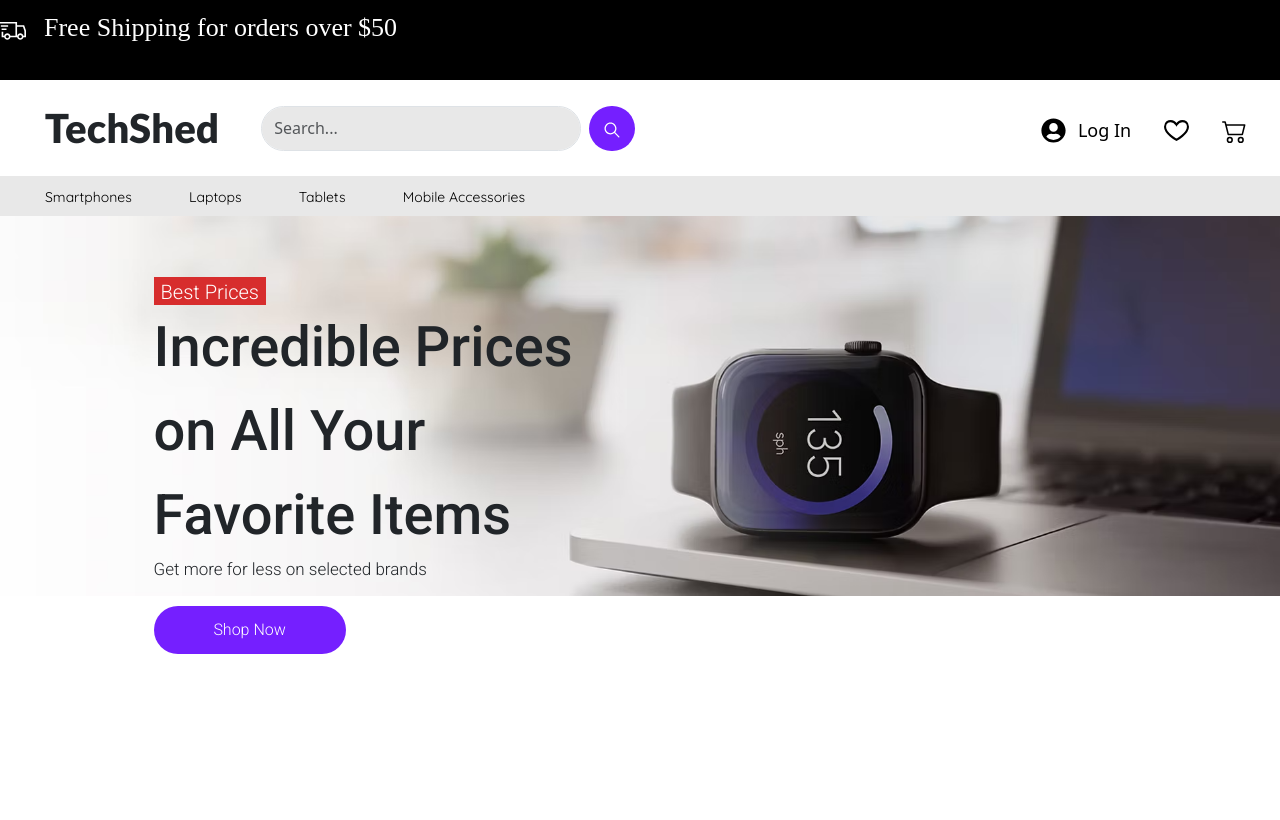
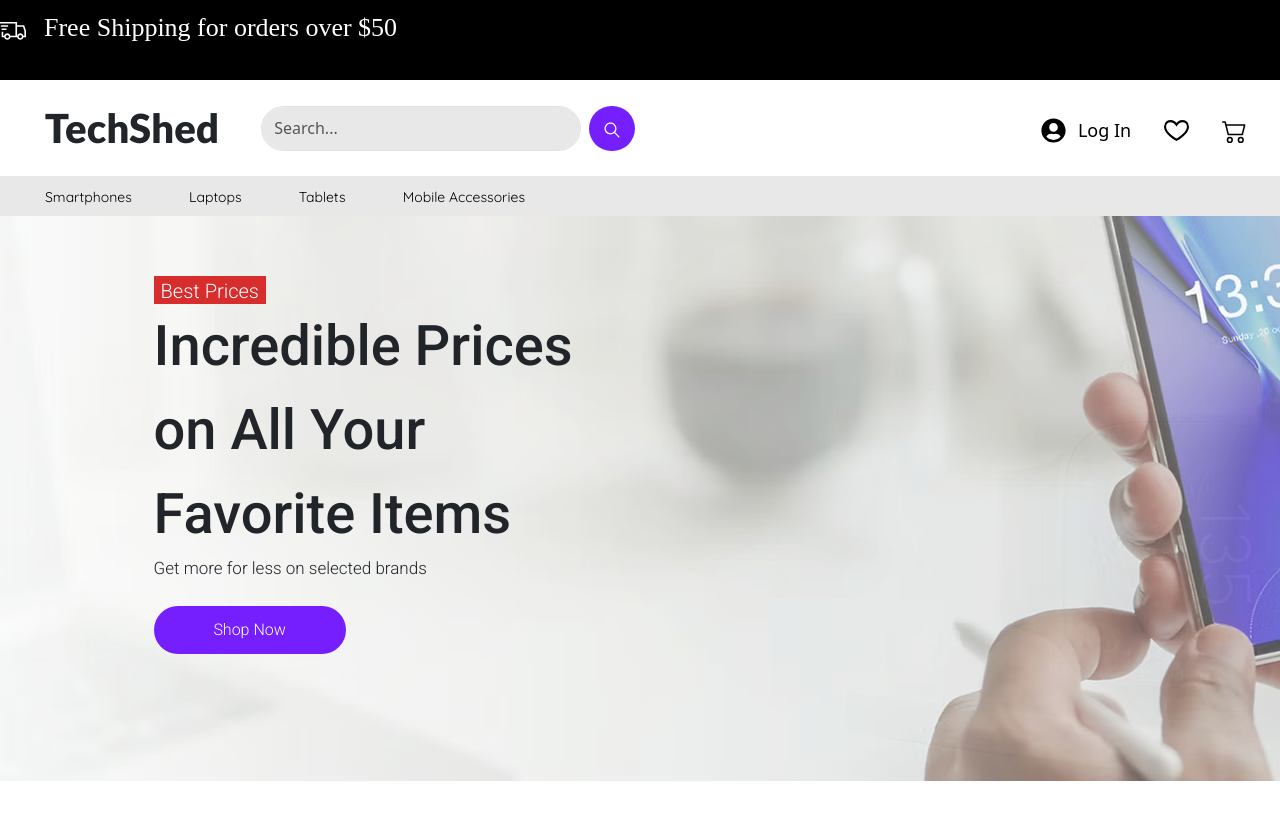
Before and after one commit to sankalptrimade/ecommerce-website, a React (Vite) app: page / in a window 1280 px wide. Shown: the top 820 px of the page. Built offline with nearby package versions, Linux system fonts and the light colour scheme; a web font is replaced by a local one.

Commit message:
completed image slider and text part

```diff
--- a/src/components/ImageSlider.jsx
+++ b/src/components/ImageSlider.jsx
@@ -1,47 +1,41 @@
-import React, { useEffect } from 'react'
-import { useState } from 'react';
-import "./../styles/ImageSliderStyles.css"
+import React, { useEffect, useState } from "react";
+import "./../styles/ImageSliderStyles.css";
 import image1 from "./../images/BgImg1.png";
 import image2 from "./../images/BgImg2.png";
 import image3 from "./../images/BgImg3.png";
 
 const ImageSlider = () => {
-
   const [currentIndex, setCurrentIndex] = useState(0);
-
   const images = [image1, image2, image3];
 
   useEffect(() => {
     const interval = setInterval(() => {
       setCurrentIndex((prevIndex) => (prevIndex + 1) % images.length);
-        }, 3000);
+    }, 5000);
 
-        return () => clearInterval(interval); // Cleanup on component unmount
-    }, [images.length]); // Dependency array includes images.length
+    return () => clearInterval(interval);
+  }, [images.length]);
 
   return (
     <div className="slider-parent">
       <div className="slider">
-      {/* {images.map((image, index) => (
-        <div
+        {images.map((src, index) => (
+          <img
             key={index}
-          className={`slide ${index === currentIndex ? "active" : ""}`}
-        >
-          <img src={image} alt={`Image ${index + 1}`} />
-          <div className="caption">{image.caption}</div>
-        </div>
-      ))} */}
-
-        <img src={image1} alt="img1" />
+            src={src}
+            alt={`Image ${index + 1}`}
+            className={index === currentIndex ? "active" : ""}
+          />
+        ))}
       </div>
       <div className="imageText">
         <p className="badgeText">Best Prices</p>
         <p className="text1">Incredible Prices on All Your Favorite Items</p>
         <p className="text2">Get more for less on selected brands</p>
-        <button className='btn-shopNow'>Shop Now</button>
+        <button className="btn-shopNow">Shop Now</button>
       </div>
     </div>
-  )
-}
+  );
+};
 
-export default ImageSlider
+export default ImageSlider;
--- a/src/styles/ImageSliderStyles.css
+++ b/src/styles/ImageSliderStyles.css
@@ -1,37 +1,34 @@
 @import url('https://fonts.googleapis.com/css2?family=Roboto:ital,wght@0,100;0,300;0,400;0,500;0,700;0,900;1,100;1,300;1,400;1,500;1,700;1,900&display=swap');
 
-.slider-parent{
+.slider-parent {
+    position: relative;
     width: 100%;
-    position: relative;
+    height: 100vh;
+    overflow: hidden;
 }
 
-.slider .slide {
-    /* position: absolute; */
-    /* width: 100%; */
-    /* height: 100%; */
+.slider img {
+    position: absolute;
+    top: 0;
+    left: 0;
+    object-fit: cover;
     opacity: 0;
     transition: opacity 1s ease-in-out;
-  }
-
-  .slider .slide.active {
-    opacity: 1;
-  }
-
-.slider img{
-    width: 100%;
-    height: 100%;
-    object-fit: cover;
 }
 
-.imageText{
+.slider img.active {
+    opacity: 1;
+}
+
+.imageText {
     position: absolute;
-    top: 16%;
+    top: 7.5%;
     left: 12%;
     width: 30rem;
     height: 24rem;
 }
 
-.badgeText{
+.badgeText {
     padding-left: 7px;
     font-family: "Roboto", serif;
     font-weight: 300;
@@ -43,21 +40,21 @@
     font-size: 20px;
 }
 
-.text1{
+.text1 {
     font-size: 3.5rem;
     font-family: "Roboto", serif;
     font-weight: 500;
     font-style: normal;
 }
 
-.text2{
+.text2 {
     font-size: 17px;
     font-family: "Roboto", serif;
     font-weight: 300;
     font-style: normal;
 }
 
-.btn-shopNow{
+.btn-shopNow {
     width: 12rem;
     height: 3rem;
     border-radius: 24px;
@@ -68,10 +65,10 @@
     font-weight: 300;
     font-style: normal;
     margin-top: 1.5rem;
-    transition: background-color 0.3s, color 0.3s, border-color 0.3s;
+    transition: background-color 0.5s, color 0.5s, border-color 0.5s;
 }
 
-.btn-shopNow:hover{
+.btn-shopNow:hover {
     background-color: white;
     color: #751FFF;
     border: 1px solid #751FFF;
```
Lines whose indentation alone changed are shown as unchanged.
